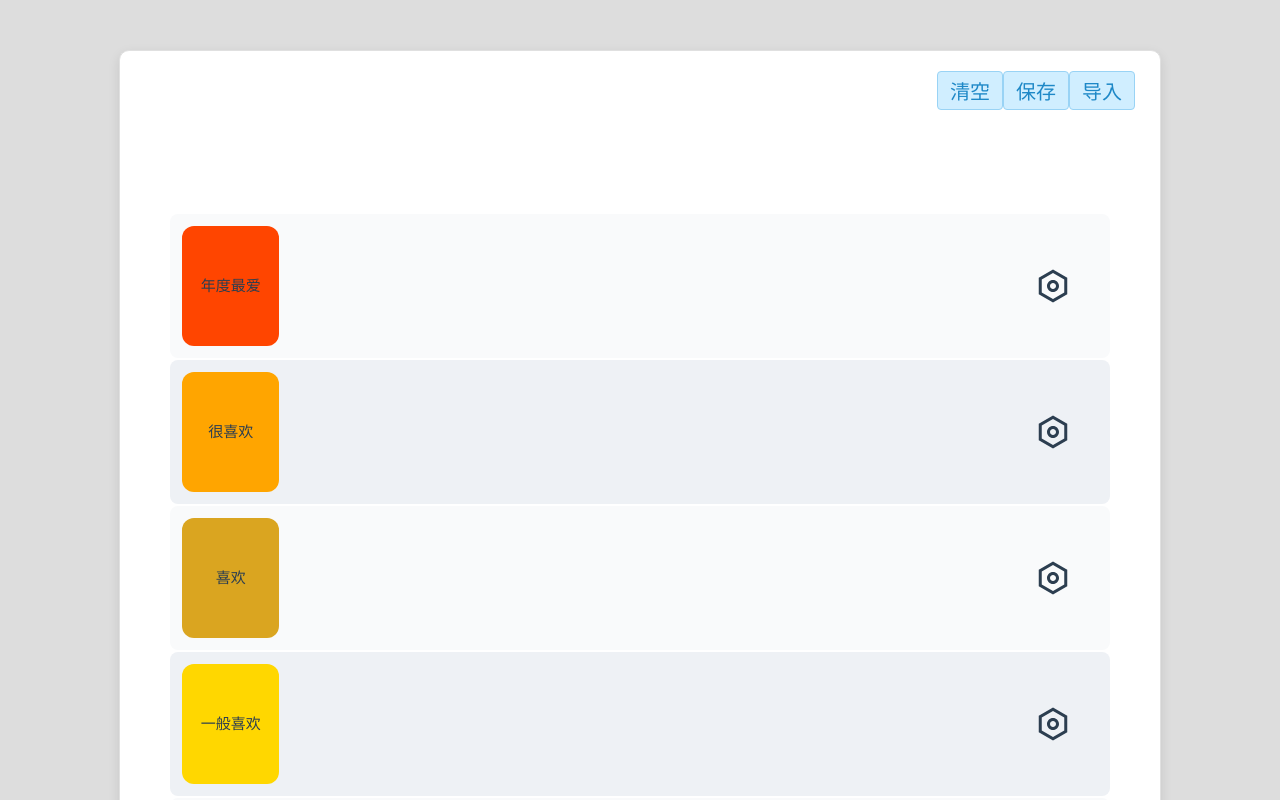
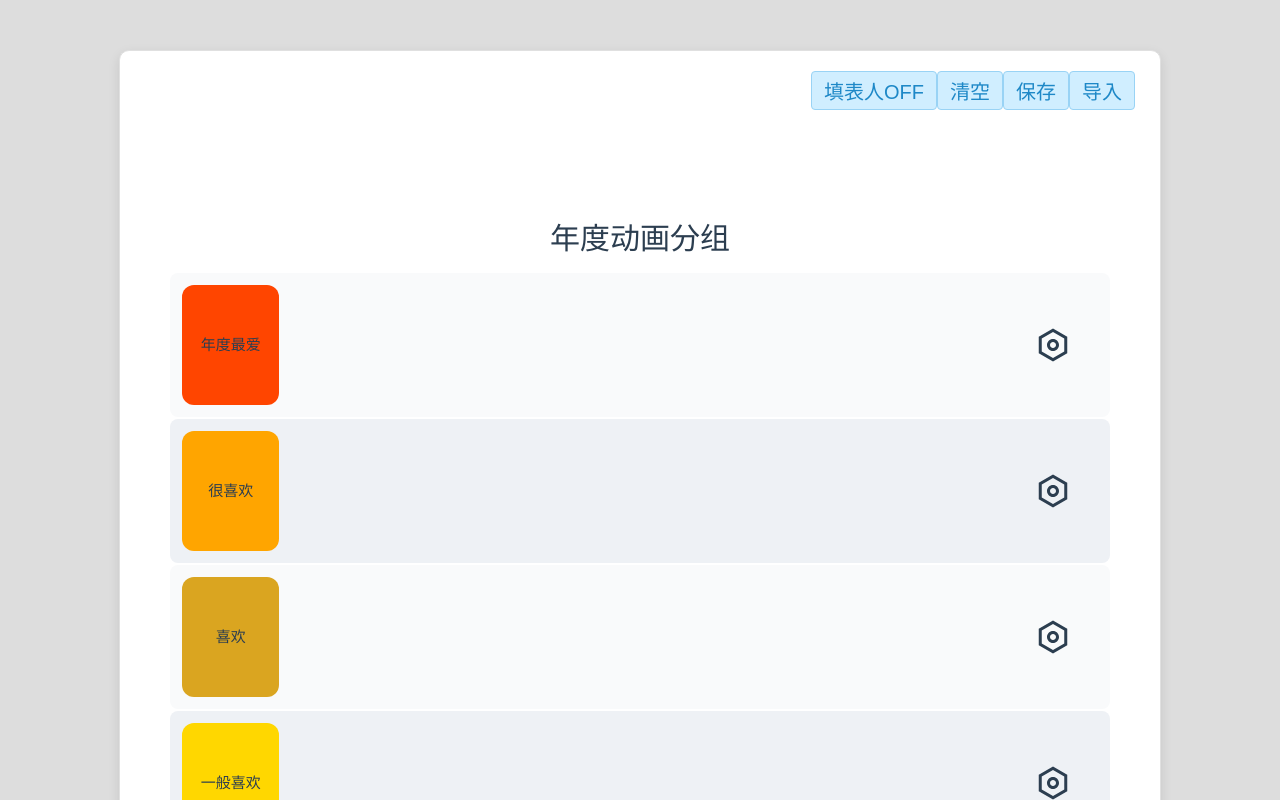
Before and after one commit to atoposyz/AnimeTierList, a Vue app: page / in a window 1280 px wide. Shown: the top 800 px of the page. Built offline with nearby package versions, Linux system fonts and the light colour scheme.

Commit message:
feat: :art: t填表人

```diff
--- a/src/App.vue
+++ b/src/App.vue
@@ -2,7 +2,8 @@
 	<div class="home" @mouseup="change_event_handler">
 		<div class="opt">
 			<div class="in-output">
-				<button @click="clearcontent">{{ cleartitle }}</button>
+				<button @click="writer" v-show="!ifimport && !ifsave">{{ writertitle }}</button>
+				<button @click="clearcontent" v-show="!ifimport && !ifsave">{{ cleartitle }}</button>
 				<button @click="changesave" v-show="!ifimport">{{ savetitle }}</button>
 				<button @click="changeimport" v-show="!ifsave">{{ importtitle }}</button>
 			</div>
@@ -24,9 +25,20 @@
 		<SearchAnimeBox v-if="ifsearch" @closesearchbox="handleclosesearchbox" />
 
 		<div ref="imageRankTable" class="imageranktable">
-			<template v-for="rankitem in store.ranklist" :key="rankitem.index" >
-				<ImageRankTable :index="rankitem.index" v-if="rankitem.index > 0" @opensettingbox="handleopensettingbox"/>
+			<div class="tabletitle center">
+				年度动画分组
+			</div>
+			<div class="writer" v-show="iwriter">
+				<span>填表人：</span>
+				<input type="text" placeholder="写上你的名字" size="10rem" oninput="this.style.width = (this.value.length>18?this.value.length:10) + 'rem';">
+			</div>
+			<template v-for="rankitem in store.ranklist" :key="rankitem.index">
+				<ImageRankTable :index="rankitem.index" v-if="rankitem.index > 0"
+					@opensettingbox="handleopensettingbox" />
 			</template>
+			<!-- <div class="tablefooter">
+				atoposyz.github.io/anime-rank/index.html 动画信息来自Bangumi
+			</div> -->
 		</div>
 
 		<div>
@@ -60,10 +72,12 @@ export default {
 	data() {
 		return {
 			store,
+			iwriter: false,
 			ifsetting: false,
 			ifsearch: false,
 			ifsave: false,
 			ifimport: false,
+			writertitle: "填表人OFF",
 			savetitle: '保存',
 			cache_title: '网页缓存',
 			importtitle: "导入",
@@ -108,6 +122,17 @@ export default {
 		},
 		handleclosesearchbox() {
 			this.ifsearch = false;
+		},
+		writer() {
+			this.iwriter = !this.iwriter;
+			if(this.iwriter) {
+				this.writertitle = "填表人ON";
+			} else {
+				this.writertitle = "填表人OFF";
+			}
+		},
+		clearcontent() {
+			store.ClearRankList();
 		},
 		changesave() {
 			this.ifsave = !this.ifsave;
@@ -194,9 +219,7 @@ export default {
 		loadjson(json_object) {
 			store.LoadRankList(json_object);
 		},
-		clearcontent() {
-			store.ClearRankList();
-		},
+
 		loadsortjson(json_object) {
 			store.LoadSortableList(json_object);
 		},
@@ -254,9 +277,42 @@ export default {
 	margin-right: 5px;
 }
 
+.writer{
+	margin-right: 5px;
+	margin-bottom: 15px;
+	margin-left: auto;
+	display: flex;
+	justify-content: flex-end;
+	font: 15px sans-serif;
+}
+
+.writer input {
+	width: auto;
+    min-width: 5px; /* 设置最小宽度 */
+	border: none;
+	background: none;
+	padding: 0;
+	outline: none;
+	font: 15px sans-serif;
+}
+
 .imageranktable {
 	margin-top: 50px;
 	padding: 30px;
+}
+
+.tabletitle {
+	font: 30px sans-serif;
+	margin-bottom: 15px;
+
+}
+.tablefooter{
+	font: 12px sans-serif;
+	color: #777777;
+}
+.center {
+	display: flex;
+	justify-content: center;
 }
 
 button {
--- a/src/components/Footer.vue
+++ b/src/components/Footer.vue
@@ -22,7 +22,7 @@
         </div>
         <div class="footer-copyright center">
             <span><a href="https://github.com/atoposyz/AnimeTierList" target="_blank">GitHub</a>
-             动画信息来自 <a href="https://bgm.tv/" target="_blank">番组计划</a></span>
+             动画信息来自 <a href="https://bgm.tv/" target="_blank">Bangumi</a></span>
         </div>
 
     </footer>
```
